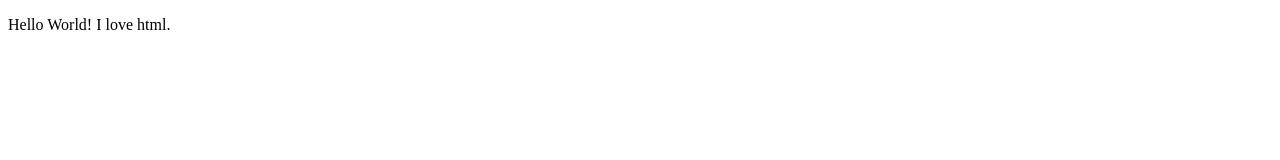
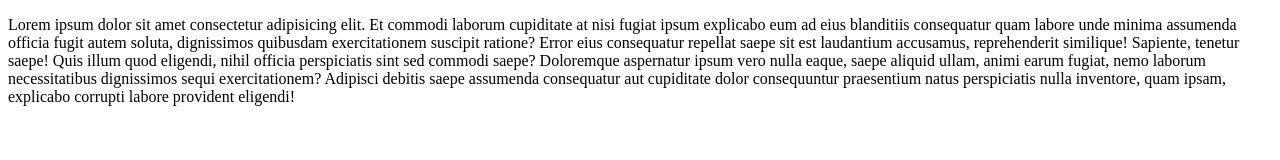
Before and after one commit to antonexilz/project, a plain HTML site: page index.html in a window 1280 px wide. Drawn offline with Linux system fonts and the light colour scheme.

Commit message:
Lorem Ipsum commit

```diff
--- a/index.html
+++ b/index.html
@@ -7,7 +7,7 @@
 </head>
 <body>
 
-    <p>Hello World! I love html.</p>
+    <p>Lorem ipsum dolor sit amet consectetur adipisicing elit. Et commodi laborum cupiditate at nisi fugiat ipsum explicabo eum ad eius blanditiis consequatur quam labore unde minima assumenda officia fugit autem soluta, dignissimos quibusdam exercitationem suscipit ratione? Error eius consequatur repellat saepe sit est laudantium accusamus, reprehenderit similique! Sapiente, tenetur saepe! Quis illum quod eligendi, nihil officia perspiciatis sint sed commodi saepe? Doloremque aspernatur ipsum vero nulla eaque, saepe aliquid ullam, animi earum fugiat, nemo laborum necessitatibus dignissimos sequi exercitationem? Adipisci debitis saepe assumenda consequatur aut cupiditate dolor consequuntur praesentium natus perspiciatis nulla inventore, quam ipsam, explicabo corrupti labore provident eligendi!</p>
 
     <script src="js/script.js"></script>
 </body>
```
